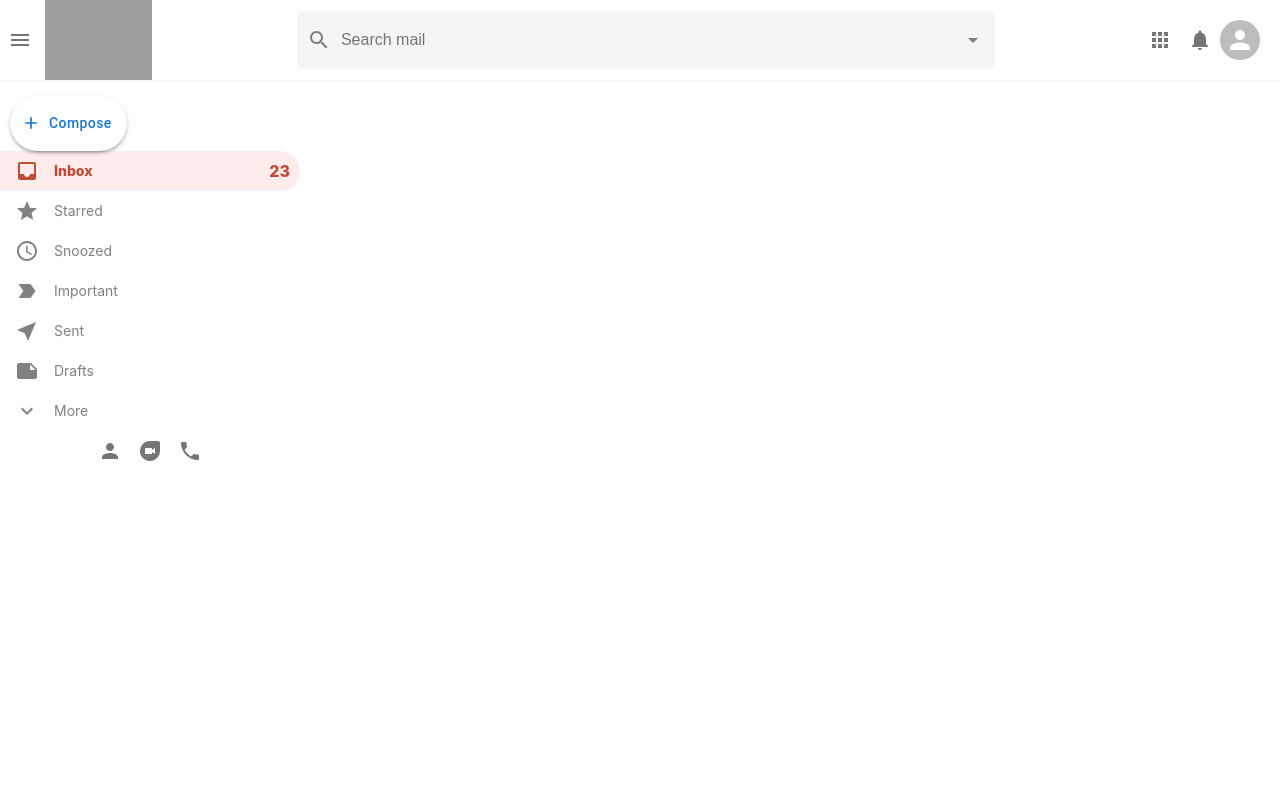
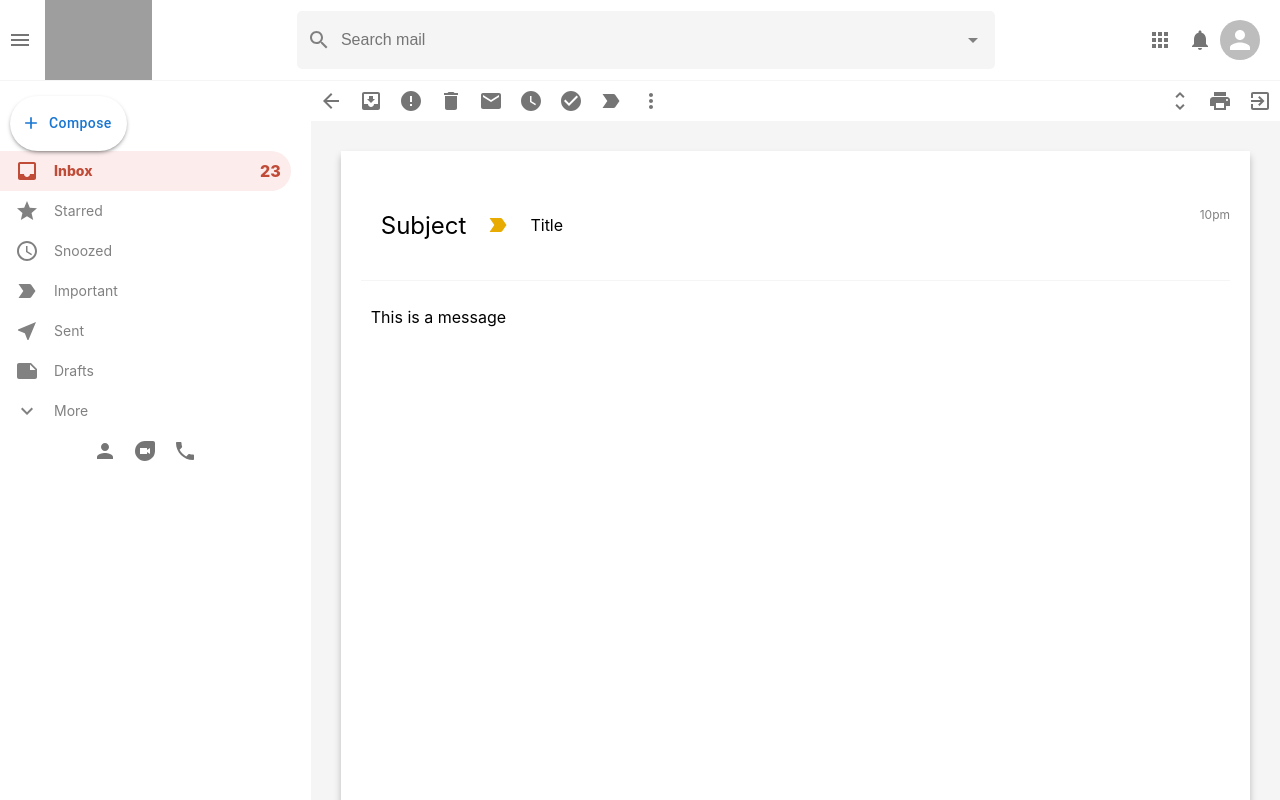
Before and after one commit to imdodds/gmail-clone, a React (Create React App) app: page /mail in a window 1280 px wide. Shown: the top 800 px of the page. Built offline with nearby package versions, Linux system fonts and the light colour scheme; grey boxes are pictures that could not be loaded.

Commit message:
Build Mail component

```diff
--- a/src/components/EmailRow.js
+++ b/src/components/EmailRow.js
@@ -1,4 +1,5 @@
 import React from 'react'
+import { useNavigate } from 'react-router-dom';
 import { IconButton } from '@mui/material';
 import Checkbox from '@mui/material/Checkbox';
 import StarBorderIcon from '@mui/icons-material/StarBorder';
@@ -7,10 +8,13 @@
 import '../styles/EmailRow.css';
 
 function EmailRow({ id, title, subject, description, time }) {
+
+  const navigate = useNavigate();
+
   return (
     <div className='emailRow'>
 
-      <div className='emailRow__options'>
+      <div onClick={() => navigate('/mail')} className='emailRow__options'>
         <Checkbox />
         <IconButton>
           <StarBorderIcon />
--- a/src/components/Mail.js
+++ b/src/components/Mail.js
@@ -1,10 +1,92 @@
 import React from 'react'
+import { IconButton } from '@mui/material';
+import { useNavigate } from 'react-router-dom';
+import ArrowBackIcon from '@mui/icons-material/ArrowBack';
+import MoveToInboxIcon from '@mui/icons-material/MoveToInbox';
+import ErrorIcon from '@mui/icons-material/Error';
+import DeleteIcon from '@mui/icons-material/Delete';
+import EmailIcon from '@mui/icons-material/Email';
+import WatchLaterIcon from '@mui/icons-material/WatchLater';
+import CheckCircleIcon from '@mui/icons-material/CheckCircle';
+import LabelImportantIcon from '@mui/icons-material/LabelImportant';
+import MoreVertIcon from '@mui/icons-material/MoreVert';
+import UnfoldMoreIcon from '@mui/icons-material/UnfoldMore';
+import PrintIcon from '@mui/icons-material/Print';
+import ExitToAppIcon from '@mui/icons-material/ExitToApp';
+
 import '../styles/Mail.css';
 
 function Mail() {
+
+  const navigate = useNavigate();
+
   return (
     <div className='mail'>
+      <div className="mail__tools">
+        <div className="mail__toolsLeft">
+          <IconButton onClick={() => navigate('/')}>
+            <ArrowBackIcon />
+          </IconButton>
 
+          <IconButton>
+            <MoveToInboxIcon />
+          </IconButton>
+
+          <IconButton>
+            <ErrorIcon />
+          </IconButton>
+
+          <IconButton>
+            <DeleteIcon />
+          </IconButton>
+
+          <IconButton>
+            <EmailIcon />
+          </IconButton>
+
+          <IconButton>
+            <WatchLaterIcon />
+          </IconButton>
+
+          <IconButton>
+            <CheckCircleIcon />
+          </IconButton>
+
+          <IconButton>
+            <LabelImportantIcon />
+          </IconButton>
+
+          <IconButton>
+            <MoreVertIcon />
+          </IconButton>
+        </div>
+
+        <div className="mail__toolsRight">
+          <IconButton>
+            <UnfoldMoreIcon />
+          </IconButton>
+
+          <IconButton>
+            <PrintIcon />
+          </IconButton>
+
+          <IconButton>
+            <ExitToAppIcon />
+          </IconButton>
+        </div>
+      </div>
+      <div className="mail__body">
+        <div className="mail__bodyHeader">
+          <h2>Subject</h2>
+          <LabelImportantIcon className='mail__important' />
+          <p>Title</p>
+          <p className='mail__time'>10pm</p>
+        </div>
+
+        <div className="mail__message">
+          <p>This is a message</p>
+        </div>
+      </div>
     </div>
   )
 }
--- a/src/styles/Mail.css
+++ b/src/styles/Mail.css
@@ -0,0 +1,59 @@
+.mail {
+  flex: 1;
+  background-color: whitesmoke;
+}
+
+.mail__tools {
+  display: flex;
+  justify-content: space-between;
+  background-color: white;
+}
+
+.mail__toolsLeft {
+  display: flex;
+}
+
+.mail__body {
+  display: flex;
+  flex-direction: column;
+  margin: 30px;
+  background-color: white;
+  padding: 20px;
+  height: 100vh;
+  box-shadow: 0px 5px 7px 0px rgba(0, 0, 0, 0.24);
+}
+
+.mail__bodyHeader {
+  display: flex;
+  align-items: center;
+  border-bottom: 1px solid whitesmoke;
+  padding: 20px;
+  position: relative;
+}
+
+.mail__important {
+  color: #e8ab02 !important;
+}
+
+.mail__bodyHeader > h2 {
+  font-weight: 400;
+  margin-right: 20px;
+}
+
+.mail__bodyHeader > p {
+  margin-left: 20px;
+}
+
+.mail__time {
+  position: absolute;
+  top: 24px;
+  right: 0;
+  font-size: 12px;
+  color: gray;
+}
+
+.mail__message > p {
+  padding: 10px;
+  margin-right: 20px;
+  overflow-wrap: break-word;
+}
```
